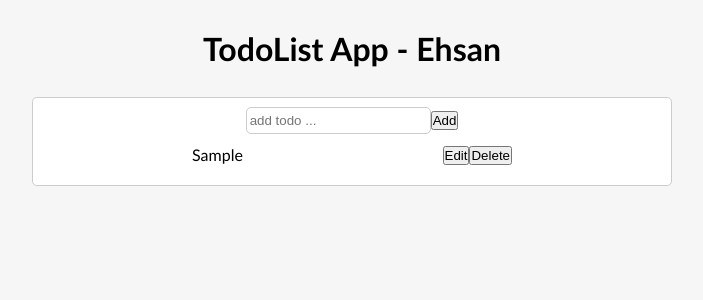
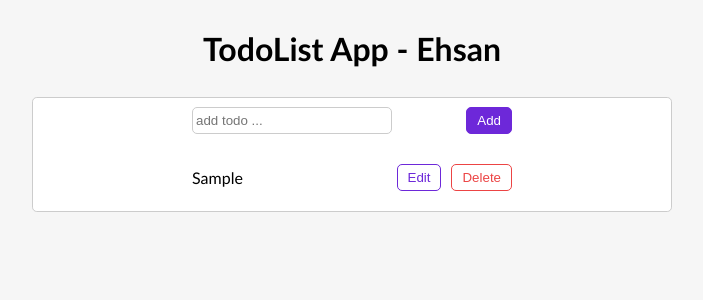
Before and after one commit to EhsanSaraee/TodoList, a React (Create React App) app: page / in a window 1280 px wide. Both pictures are taken after typing "Sample" into the empty fields and a click on the button "Add". Shown: the top 300 px of the page, without its empty margins (288-991 px from the left). Built offline with nearby package versions, Linux system fonts and the light colour scheme.

Commit message:
improve app styles

```diff
--- a/src/App.css
+++ b/src/App.css
@@ -40,8 +40,43 @@
    border-radius: 5px;
    outline: none;
    padding: 5px 3px;
+   width: 200px;
 }
 
 input:focus {
-   border: 1px solid blueviolet;
+   border: 2px solid blueviolet;
 }
+
+.formControl {
+   display: flex;
+   align-items: center;
+   justify-content: space-between;
+   width: 20rem;
+   margin-bottom: 20px;
+}
+
+.btn {
+   color: #6d28d9;
+   background-color: #fff;
+   border: 1px solid #6d28d9;
+   border-radius: 5px;
+   outline: none;
+   padding: 5px 10px;
+   cursor: pointer;
+}
+
+.remove {
+   color: rgb(236, 68, 68);
+   border: 1px solid rgb(236, 68, 68);
+   margin-left: 10px;
+}
+
+.add {
+   color: #fff;
+   background-color: #6d28d9;
+}
+
+.update {
+   background-color: #9f75e2;
+   color: #fff;
+}
--- a/src/Components/Todo.jsx
+++ b/src/Components/Todo.jsx
@@ -3,8 +3,8 @@
       <section className="todo">
          <div onClick={onComplete} className={todo.isCompleted ? 'completed' : ''}>{todo.text}</div>
          <div>
-            <button onClick={onEdit}>Edit</button>
-            <button onClick={onDelete}>Delete</button>
+            <button className="btn" onClick={onEdit}>Edit</button>
+            <button className="btn remove" onClick={onDelete}>Delete</button>
          </div>
       </section>
    );
--- a/src/Components/TodoForm.jsx
+++ b/src/Components/TodoForm.jsx
@@ -25,6 +25,7 @@
 
    return (
       <form onSubmit={submitHandler}>
+         <div className="formControl">
             <input
                type="text"
                value={todo}
@@ -32,7 +33,10 @@
                placeholder={edit ? 'update todo ...' : 'add todo ...'}
                ref={inputRef}
             />
-         <button type="submit">{edit ? 'Update' : 'Add'}</button>
+            <button className={`btn ${edit ? 'update' : 'add'}`} type="submit">
+               {edit ? 'Update' : 'Add'}
+            </button>
+         </div>
       </form>
    );
 };
```
Lines whose indentation alone changed are shown as unchanged.
